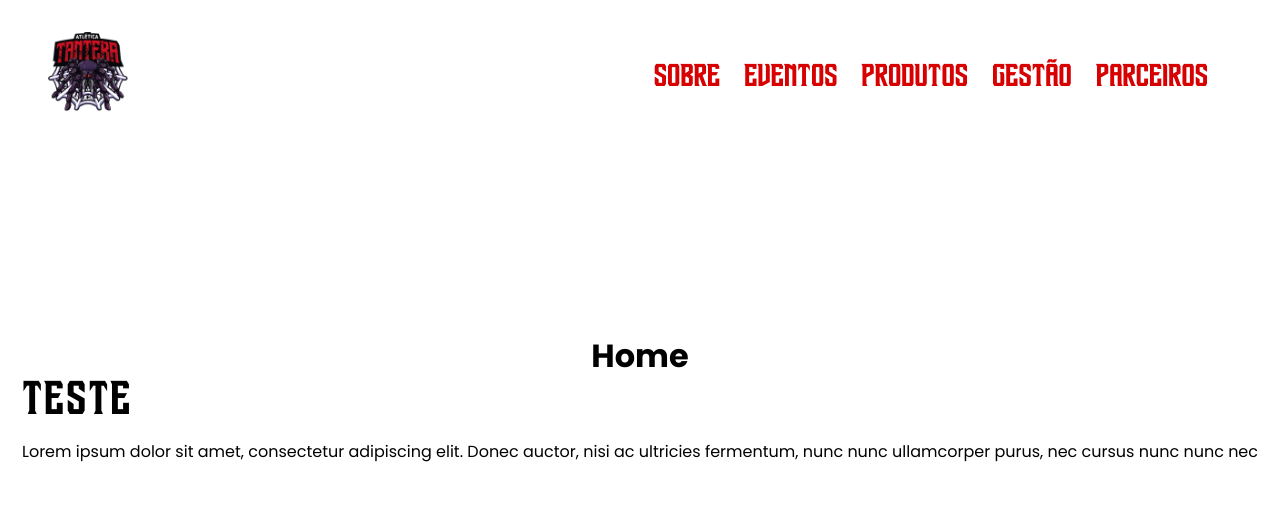
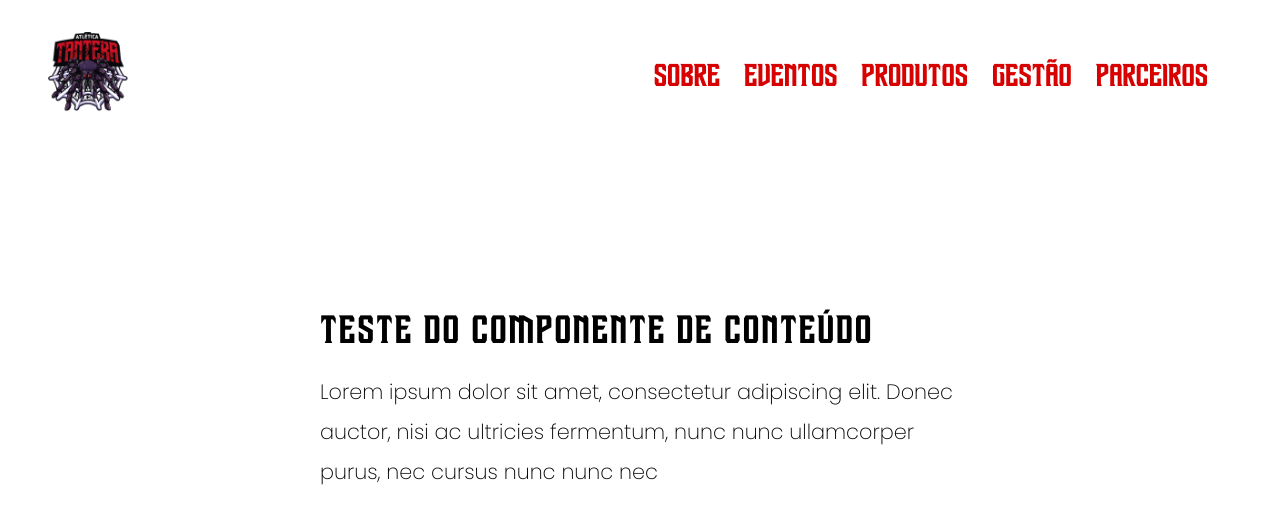
Before and after one commit to EquipeTantera/Landing_Page_Tantera, a React (Vite) app in the folder src/frontend/: page / in a window 1280 px wide. Shown: the top 524 px of the page. Built offline with nearby package versions, Linux system fonts and the light colour scheme.

Commit message:
refactor: change content component styling

```diff
--- a/src/frontend/src/components/Content/styles.module.scss
+++ b/src/frontend/src/components/Content/styles.module.scss
@@ -1,14 +1,17 @@
 .container {
   &__title {
     font-family: 'DriveCorps';
-    font-size: 3rem;
+    font-size: 2.5rem;
     font-weight: 300;
     letter-spacing: 2px;
   }
 
   &__text {
     font-family: 'Poppins';
+    font-weight: lighter;
+    font-size: 1.3rem;
     margin-top: 1.5rem;
+    line-height: 2.5rem;
   }
 }
 
--- a/src/frontend/src/pages/Home/index.jsx
+++ b/src/frontend/src/pages/Home/index.jsx
@@ -4,12 +4,12 @@ import styles from './styles.module.scss';
 export default function Home() {
   return (
     <div className={styles.container}>
-      <h1 className={styles.container__title}>Home</h1>
-
-      <Content
-        title={"teste"}
-        content={"Lorem ipsum dolor sit amet, consectetur adipiscing elit. Donec auctor, nisi ac ultricies fermentum, nunc nunc ullamcorper purus, nec cursus nunc nunc nec"}
-      />
+      <section className={styles.container__section}>
+        <Content
+          title={"teste do componente de conteúdo"}
+          content={"Lorem ipsum dolor sit amet, consectetur adipiscing elit. Donec auctor, nisi ac ultricies fermentum, nunc nunc ullamcorper purus, nec cursus nunc nunc nec"}
+        />
+      </section>
 
     </div>
   );
--- a/src/frontend/src/pages/Home/styles.module.scss
+++ b/src/frontend/src/pages/Home/styles.module.scss
@@ -12,4 +12,8 @@
     font-weight: bold;
     color: v.$black;
   }
+
+  &__section {
+    width: 50%;
+  }
 }
```
